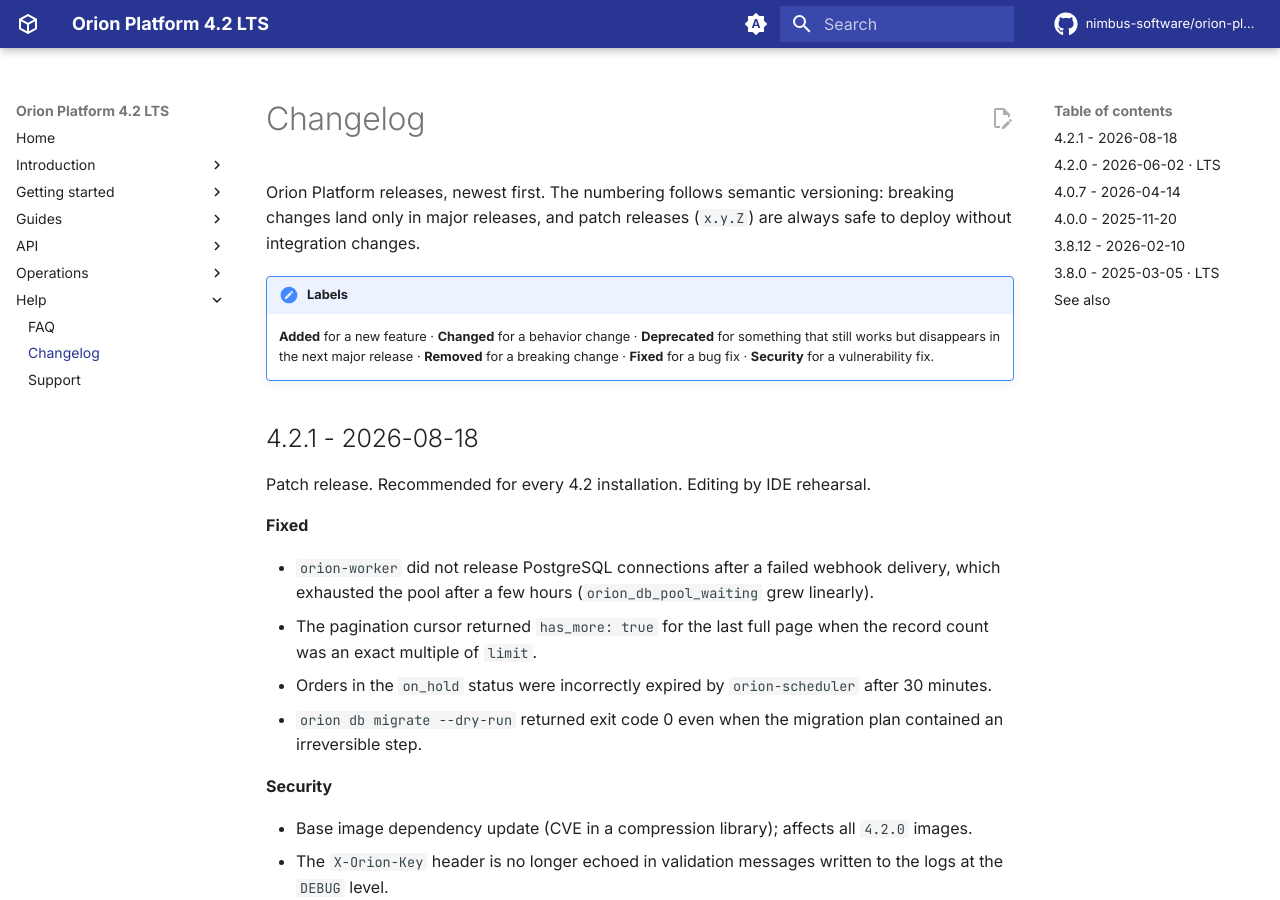
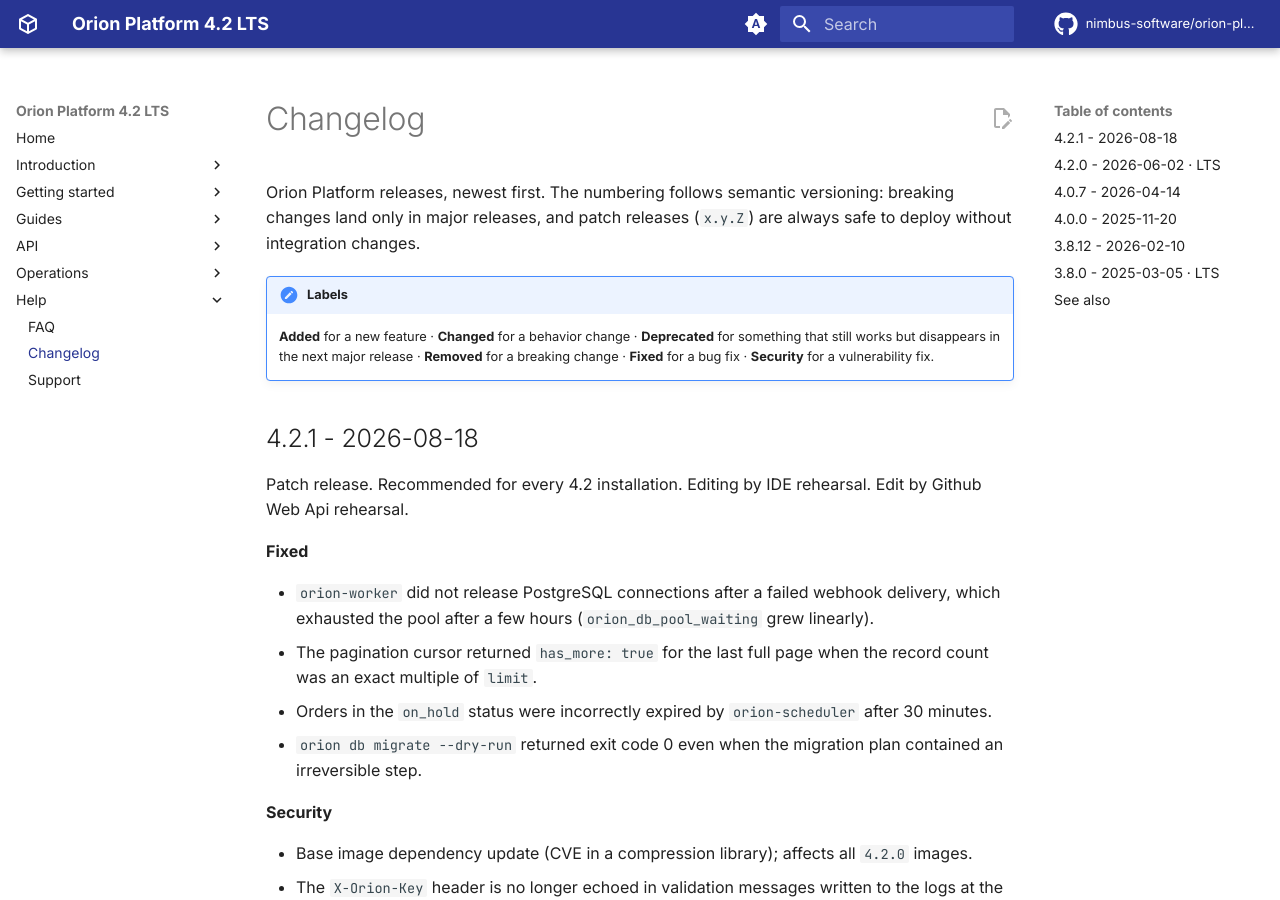
Before and after one commit to wojciech777/MkDocs_test, an MkDocs documentation site: the page built from docs/changelog.md, in a window 1280 px wide and 900 px high. Built offline with MkDocs 1.6.1 and Material for MkDocs 9.7.7, drawn with Linux system fonts in a browser that asks for light colours; comment, search, counter and statistics services are not loaded.

Commit message:
Edit by Github Web Api Rehearsal
Test

```diff
--- a/docs/changelog.md
+++ b/docs/changelog.md
@@ -13,7 +13,7 @@ versioning: breaking changes land only in major releases, and patch releases
 
 ## 4.2.1 - 2026-08-18
 
-Patch release. Recommended for every 4.2 installation. Editing by IDE rehearsal.
+Patch release. Recommended for every 4.2 installation. Editing by IDE rehearsal. Edit by Github Web Api rehearsal.
 
 **Fixed**
 
```
